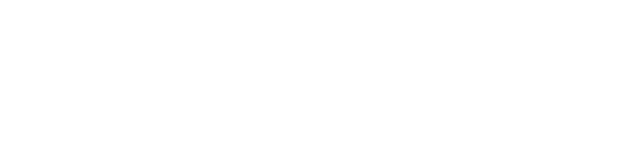
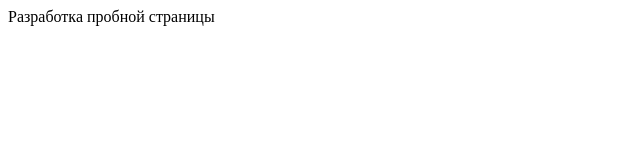
Before and after one commit to Kovalstein/kovalstein.github.io, a plain HTML site: page index.html in a window 1280 px wide. Shown: the whole page, without its empty margins (0-640 px from the left). Drawn offline with Linux system fonts and the light colour scheme.

Commit message:
Update index.html
Пробное сиспользование контроля версий desktop

```diff
--- a/index.html
+++ b/index.html
@@ -5,6 +5,6 @@
     <title>Верстка HTML-academy</title>
 </head>
 <body>
-
+<header>Разработка пробной страницы</header>
 </body>
 </html>
```
